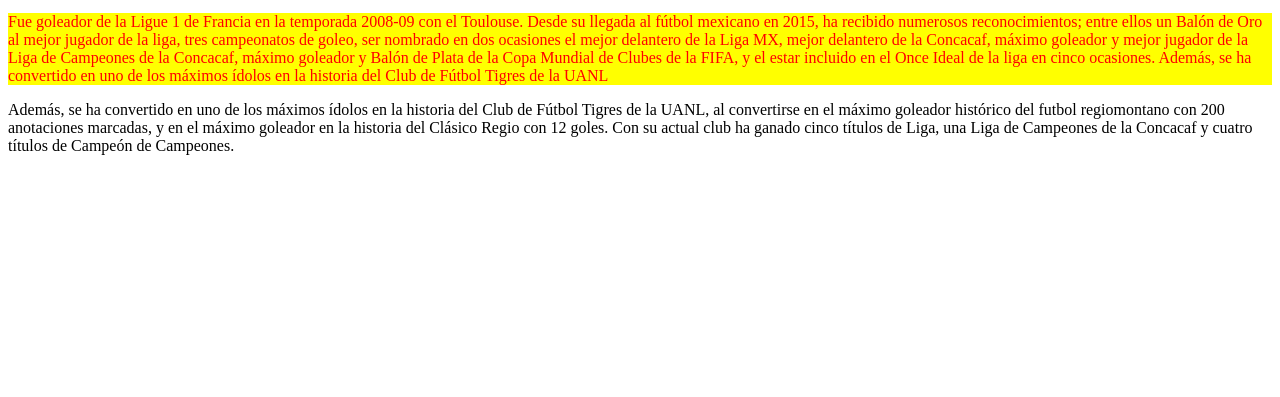
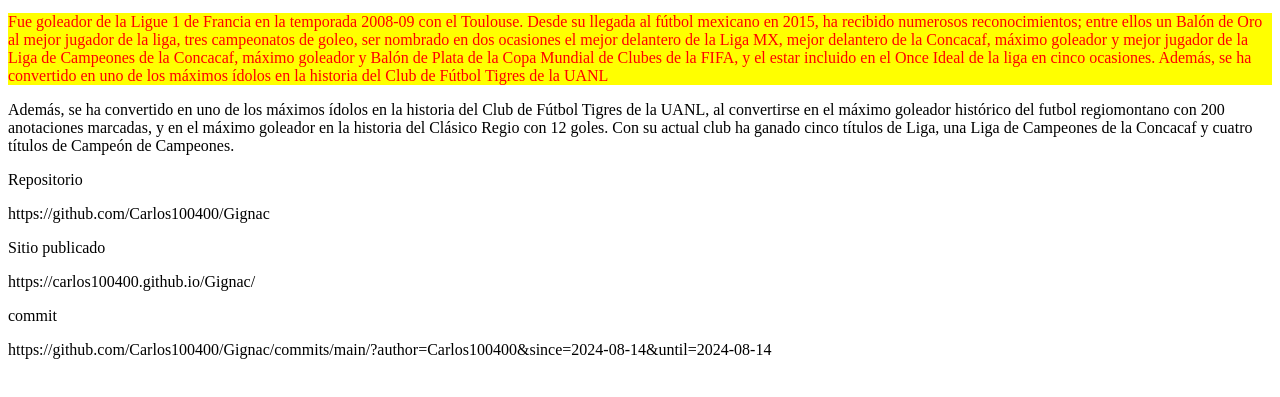
Before and after one commit to Carlos100400/Gignac, a plain HTML site: page index.html in a window 1280 px wide. Shown: the part 119-516 px from the top of the page. Drawn offline with Linux system fonts and the light colour scheme.

Commit message:
Pagina 1

```diff
--- a/index.html
+++ b/index.html
@@ -24,5 +24,14 @@
 
     <p>Además, se ha convertido en uno de los máximos ídolos en la historia del Club de Fútbol Tigres de la UANL, al convertirse en el máximo goleador histórico del futbol regiomontano con 200 anotaciones marcadas, y en el máximo goleador en la historia del Clásico Regio con 12 goles. Con su actual club ha ganado cinco títulos de Liga, una Liga de Campeones de la Concacaf y cuatro títulos de Campeón de Campeones.</p>
 
+    <p>Repositorio</p>
+    <p>https://github.com/Carlos100400/Gignac</p>
+
+    <p>Sitio publicado</p>
+    <p>https://carlos100400.github.io/Gignac/</p>
+
+    <p>commit</p>
+    <p>https://github.com/Carlos100400/Gignac/commits/main/?author=Carlos100400&since=2024-08-14&until=2024-08-14</p>
+
 </body>
 </html>
```
